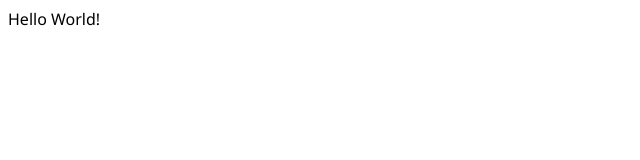
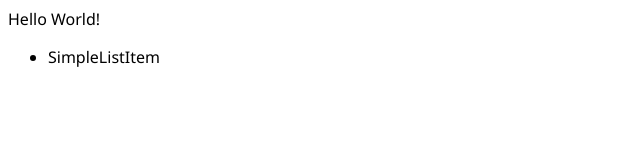
Before and after one commit to Okhrimenko/smart-list, a React app: page / in a window 1280 px wide. Shown: the top 160 px of the page, without its empty margins (0-640 px from the left). Built offline with nearby package versions, Linux system fonts and the light colour scheme; the HTML template or start-up script is replaced by a standard one.

Commit message:
Added List Component; Added Simple List Item Component

```diff
--- /dev/null
+++ b/src/components/index.tsx
@@ -0,0 +1,4 @@
+import SmartList from "./list"
+import { SimpleListItem } from "./list-items"
+
+export { SmartList, SimpleListItem }
--- /dev/null
+++ b/src/components/list-items/index.tsx
@@ -0,0 +1,5 @@
+import SimpleListItem from "./simple"
+
+export {
+    SimpleListItem
+}
--- /dev/null
+++ b/src/components/list-items/simple/abstract.tsx
@@ -0,0 +1,4 @@
+export interface ISimpleListItemProps {
+    title: string;
+    onClick: () => void;
+}
--- /dev/null
+++ b/src/components/list-items/simple/index.scss
@@ -0,0 +1,10 @@
+.simple-list-item{
+    border-top:  1px solid #cccccc;
+    border-bottom:  1px solid #cccccc;
+    padding: 5px;
+
+    &:hover{
+        cursor: pointer;
+        background: #ebebeb;
+    }
+}
--- /dev/null
+++ b/src/components/list-items/simple/index.scss.d.ts
@@ -0,0 +1 @@
+export const simpleListItem: string;
--- /dev/null
+++ b/src/components/list-items/simple/index.tsx
@@ -0,0 +1,26 @@
+import * as React from "react";
+import { ISimpleListItemProps } from "./abstract"
+import "./index.scss";
+
+class SimpleListItem extends React.Component<ISimpleListItemProps, any>{
+    constructor(props: ISimpleListItemProps) {
+        super(props);
+    }
+
+    onClickHandler = (e) => {
+        e.preventDefault();
+        const { onClick } = this.props;
+        if (onClick) {
+            onClick();
+        }
+    }
+
+    render() {
+        const { title } = this.props;
+        return (<div className="simple-list-item" onClick={this.onClickHandler}>
+            {title}
+        </div>);
+    }
+}
+
+export default SimpleListItem;
--- /dev/null
+++ b/src/components/list/index.scss
@@ -0,0 +1,17 @@
+.smart-list{
+    border: 1px solid #cccccc;
+    height: 100%;
+    width: 100%;
+
+    ul{
+        list-style-type: none;
+        margin: 0;
+        padding: 0;
+
+        li{
+            &:hover{
+                background: #ebebeb;
+            }
+        }
+    }
+}
--- /dev/null
+++ b/src/components/list/index.scss.d.ts
@@ -0,0 +1 @@
+export const smartList: string;
--- /dev/null
+++ b/src/components/list/index.tsx
@@ -0,0 +1,26 @@
+import * as React from "react";
+import * as ReaxtDom from "react-dom";
+import "./index.scss";
+
+class SmartList extends React.Component<any, any>{
+    constructor(props) {
+        super(props);
+    }
+
+    render() {
+        const listItmes = React.Children.map(this.props.children, (listItem: React.ReactElement<any>) =>
+            React.cloneElement(listItem, {})
+        );
+
+        return (<div className="smart-list">
+            <ul>
+                {
+                    listItmes.map((li, index) => {
+                        return <li key={index}>{li}</li>
+                    })
+                }
+            </ul>
+        </div>);
+    }
+}
+export default SmartList;
--- a/src/index.tsx
+++ b/src/index.tsx
@@ -1,5 +1,6 @@
 import * as React from "react"
 import TestComponent from './components/TestComponent'
+import { SmartList , SimpleListItem } from "./components";
 import './styles/global.scss';
 
 export interface AppProps {
@@ -16,6 +17,10 @@ export default class App extends React.Component<AppProps, AppState> {
     render() {
         return <div>
             <TestComponent label="Hello World!" />
+            <SmartList>
+                <SimpleListItem title={"SimpleListItem"} onClick={()=>console.log("SimpleListItem")} />
+
+            </SmartList>
         </div>;
     }
 }
```
Also changed, not shown: package.json (+7 -6 lines), 1 other file (tests, documents, lock files or other folders).
